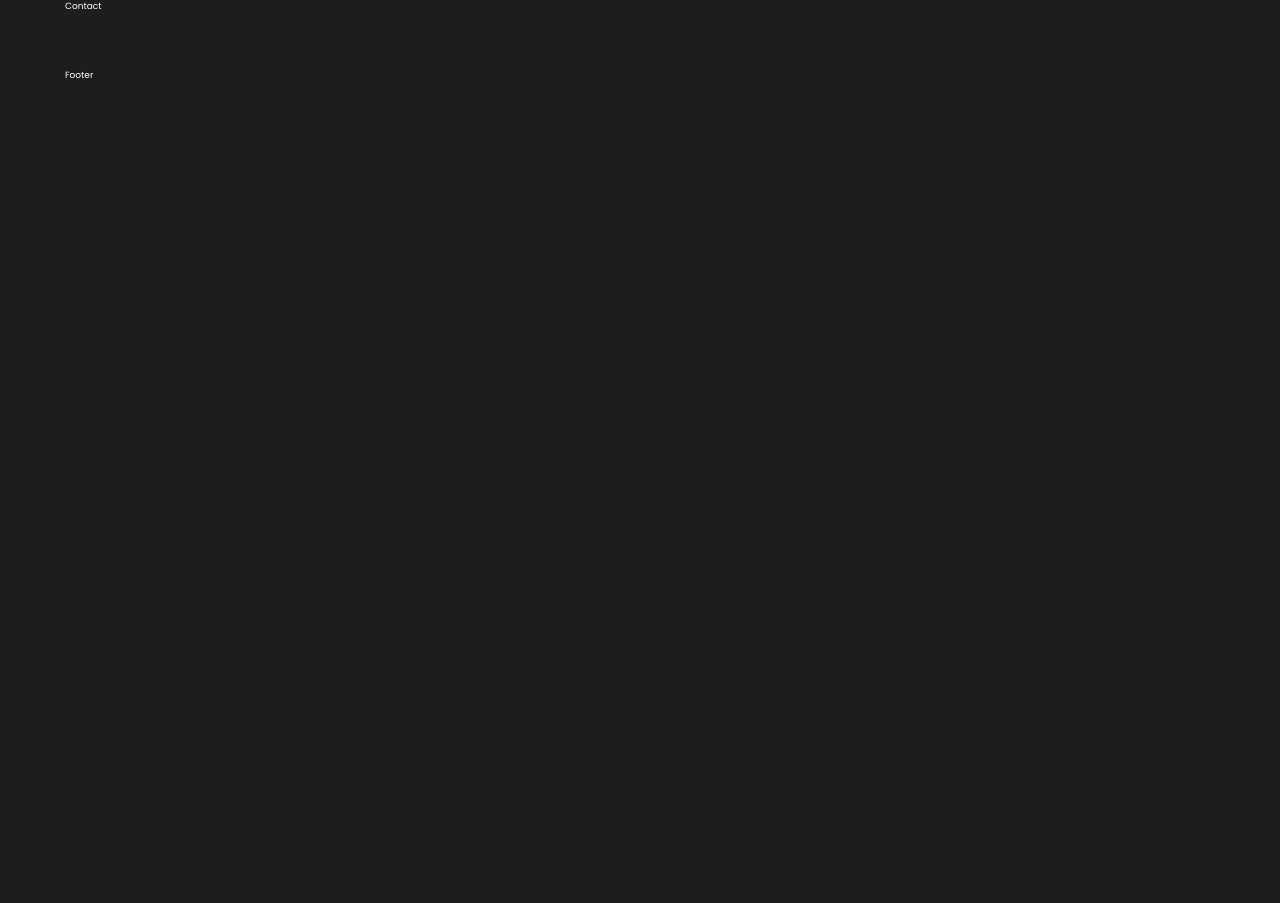
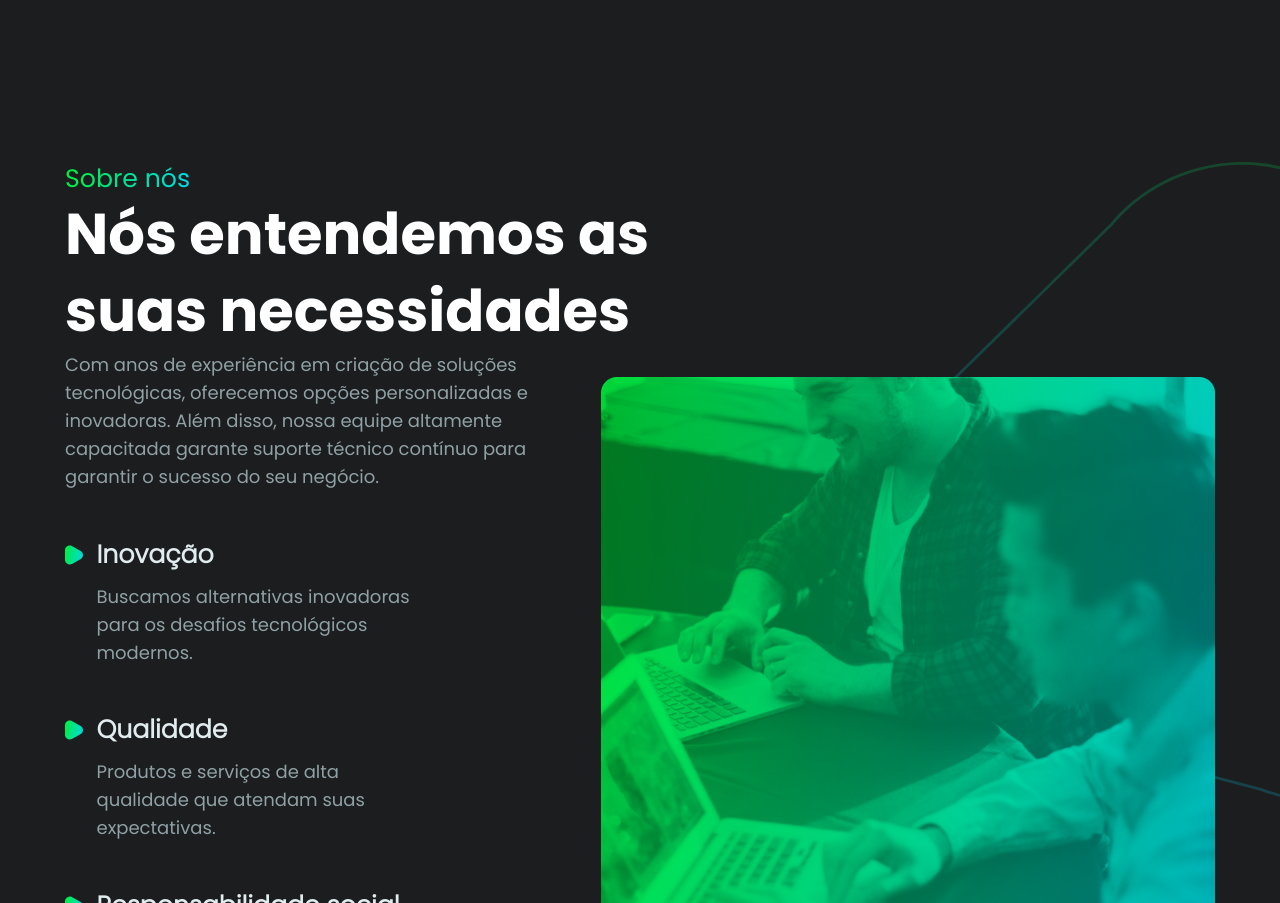
Before and after one commit to Samuel-StatusTech/statustech-front, a React (Create React App) app: page / in a window 1280 px wide. Shown: the part 1897-2800 px from the top of the page. Before the commit the page ends 2007 px from the top, so only its background shows below. Built offline with nearby package versions, Linux system fonts and the light colour scheme.

Commit message:
About sections

```diff
--- a/src/components/Button/styles.ts
+++ b/src/components/Button/styles.ts
@@ -10,5 +10,5 @@ export const Element = styled.button`
   border:none;
   outline:none;
   cursor:pointer;
-  box-shadow: 0px 20px 20px -20px rgba(0, 214, 238, 0.3);
+  box-shadow:${p => p.theme.shadows.button};
 `
--- a/src/sections/About/index.tsx
+++ b/src/sections/About/index.tsx
@@ -1,12 +1,67 @@
 import React from 'react'
 import * as S from './styles'
+import { AboutBg, Bullet } from '../../utils/resumedImports/icons'
+import { AboutImage } from '../../utils/resumedImports/images'
 
 
 const About = () => {
 
 
   return (
-    <S.Section>About</S.Section>
+    <S.Section>
+      <AboutBg />
+      <S.Content>
+        <S.Titles>
+          <h2 className='sectionName'>Sobre nós</h2>
+          <h1 className='sectionTitle'>Nós entendemos as<br />suas necessidades</h1>
+        </S.Titles>
+        <S.MainContent>
+          <S.Texts>
+            <p className='sectionDescription'>Com anos de experiência em criação de soluções tecnológicas, oferecemos opções personalizadas e inovadoras. Além disso, nossa equipe altamente capacitada garante suporte técnico contínuo para garantir o sucesso do seu negócio.</p>
+            <S.QualitiesList>
+              <S.Item>
+                <S.ItemTitle>
+                  <Bullet />
+                  <S.QualityName>Inovação</S.QualityName>
+                </S.ItemTitle>
+                <S.ItemDesc>Buscamos alternativas inovadoras para os desafios tecnológicos modernos.</S.ItemDesc>
+              </S.Item>
+              <S.Item>
+                <S.ItemTitle>
+                  <Bullet />
+                  <S.QualityName>Qualidade</S.QualityName>
+                </S.ItemTitle>
+                <S.ItemDesc>Produtos e serviços de alta qualidade que atendam suas expectativas.</S.ItemDesc>
+              </S.Item>
+              <S.Item>
+                <S.ItemTitle>
+                  <Bullet />
+                  <S.QualityName>Responsabilidade social</S.QualityName>
+                </S.ItemTitle>
+                <S.ItemDesc>Ética e responsabilidade no impacto ambiental e social de nossas ações.</S.ItemDesc>
+              </S.Item>
+            </S.QualitiesList>
+          </S.Texts>
+          <S.SectionImg>
+            <img src={AboutImage} alt='Inovação, Qualidade e Rresponsabilidade social' />
+          </S.SectionImg>
+          <S.DataBox>
+            <S.Dinfo>
+              <S.Dnumber>280+</S.Dnumber>
+              <S.Dtag>Projetos</S.Dtag>
+            </S.Dinfo>
+            <S.Dinfo>
+              <S.Dnumber>280+</S.Dnumber>
+              <S.Dtag>Clientes</S.Dtag>
+            </S.Dinfo>
+            <S.Dinfo>
+              <S.Dnumber>3500+</S.Dnumber>
+              <S.Dtag>Linhas de código</S.Dtag>
+            </S.Dinfo>
+          </S.DataBox>
+        </S.MainContent>
+      </S.Content>
+    </S.Section>
   )
 
 }
--- a/src/sections/About/styles.ts
+++ b/src/sections/About/styles.ts
@@ -1,5 +1,196 @@
 import styled from "styled-components"
+import Sconsts from "../../styled/consts"
 
 
 
-export const Section = styled.section``
+export const Section = styled.section`
+
+  & > svg {
+    position:absolute;
+    z-index:-1;
+    height:80vh;
+    right:0;
+    transform:translateX(40%);
+  }
+`
+
+export const Content = styled.div``
+
+export const Titles = styled.div`
+  position:relative;
+
+  h2 { top:-3.78rem; }
+`
+
+export const MainContent = styled.div`
+  display:flex;
+  position:relative;
+  gap:1rem;
+`
+
+export const Texts = styled.div`
+  flex:6;
+  display:flex;
+  flex-direction:column;
+  gap:5rem;
+  padding-bottom:10rem;
+
+  @media (max-width:${Sconsts.breakpoints.tablet}px) {
+    min-width:100%;
+  }
+`
+
+export const QualitiesList = styled.div`
+  display:flex;
+  flex-direction:column;
+  gap:5rem;
+`
+
+export const Item = styled.div`
+  display:flex;
+  flex-direction:column;
+  gap:1rem;
+`
+
+export const ItemTitle = styled.div`
+  display:flex;
+  gap:1.5rem;
+
+  svg {
+    width:2rem;
+    height:auto;
+  }
+`
+
+export const QualityName = styled.h3`
+  font-size:2.8rem;
+  font-family:Poppins-Light;
+  color:${p => p.theme.text.lightwhite};
+  white-space:nowrap;
+
+  @media (min-width:640px) AND (max-width:${Sconsts.breakpoints.tablet}px) {
+    font-size:2.2rem;
+  }
+`
+
+export const ItemDesc = styled.span`
+  margin-left:3.5rem;
+  width:60%;
+  font-size:2rem;
+  line-height:3.1rem;
+  color:${p => p.theme.text.lightgrey};
+
+  @media (max-width:${Sconsts.breakpoints.tablet}px) {
+    width:48%;
+  }
+
+  @media (min-width:640px) AND (max-width:${Sconsts.breakpoints.tablet}px) {
+    font-size:1.6rem;
+  }
+
+  @media (max-width:540px) {
+    width:90%;
+  }
+`
+
+export const SectionImg = styled.div`
+  flex:7;
+  display:flex;
+  height:fit-content;
+  justify-content:flex-end;
+  place-self:flex-end;
+
+  img {
+    margin-left:4rem;
+    aspect-ratio:0.84/1;
+    width:100%;
+  }
+
+  @media (max-width:1280px) {
+    max-height:840px;
+    width:unset;
+  }
+
+  @media (max-width:${Sconsts.breakpoints.tablet}px) {
+    transform:translate(-2rem, -10%);
+    position:absolute;
+    bottom:0;
+    right:0;
+
+    img {
+      width:25rem;
+      height:auto;
+    }
+  }
+
+  @media (max-width:740px) { img { width:20rem; } }
+  @media (max-width:680px) { display:none; }
+`
+
+export const DataBox = styled.div`
+  position:absolute;
+  bottom:0;
+  background-color:${p => p.theme.pallete.darkbg};
+  padding:3rem 4.6rem;
+  border-radius:3.2rem;
+  display:flex;
+  gap:6rem;
+  box-shadow:${p => p.theme.shadows.dataBox};
+  transform:translate(0, 60%);
+  width:fit-content;
+
+  @media (max-width:${Sconsts.breakpoints.tablet}px) {
+    transform:translate(0, 70%);
+    width:fill-available;
+    justify-content:space-around;
+    min-width:fit-content;
+    gap:5rem;
+  }
+
+  @media (max-width:540px) {
+    display:none;
+  }
+`
+
+export const Dinfo = styled.div`
+  display:flex;
+  flex-direction:column;
+  align-items:center;
+  gap:1rem;
+
+  @media (max-width:${Sconsts.breakpoints.tablet}px) {
+    gap:0;
+  }
+`
+
+export const Dnumber = styled.span`
+  font-size:6.4rem;
+  font-family:Poppins-Bold;
+  line-height:8.64rem;
+  background:${p => p.theme.pallete.gradient};
+  -webkit-text-fill-color:transparent;
+  -webkit-background-clip:text;
+
+  @media (max-width:${Sconsts.breakpoints.tablet}px) {
+    font-size:4rem;
+    line-height:1.35em;
+  }
+
+  @media (min-width:640px) AND (max-width:690px) {
+    font-size:3.6rem;
+  }
+`
+
+export const Dtag = styled.span`
+  font-size:2rem;
+  color:${p => p.theme.text.lightgrey};
+  white-space:nowrap;
+
+  @media (max-width:${Sconsts.breakpoints.tablet}px) {
+    font-size:1.6rem;
+  }
+
+  @media (min-width:640px) AND (max-width:690px) {
+    font-size:1.2rem;
+  }
+`
--- a/src/styled/global.ts
+++ b/src/styled/global.ts
@@ -6,6 +6,7 @@ const Global = createGlobalStyle`
   html {
     font-size:10px;
     color:${p => p.theme.text.primary};
+    overflow-x:hidden;
   }
 
   * {
@@ -17,10 +18,16 @@ const Global = createGlobalStyle`
 
   body {
     background-color:${p => p.theme.pallete.bodybg};
+    overflow-x:hidden;
+    position:relative;
   }
 
   section {
     padding:28px ${p => p.theme.containers.main};
+    margin-top:20rem;
+
+    &:nth-child(2) { margin-top:11rem; }
+    &:nth-child(3) { margin-top:10rem; }
   }
 
   .sectionName {
@@ -45,7 +52,7 @@ const Global = createGlobalStyle`
   .sectionDescription {
     font-size:2rem;
     line-height:3.1rem;
-    color: rgba(144, 161, 165, 1);
+    color: ${p => p.theme.text.lightgrey};
   }
 
 
--- a/src/styled/theme.ts
+++ b/src/styled/theme.ts
@@ -8,12 +8,18 @@ const theme: DefaultTheme = {
   },
   text: {
     primary: 'rgba(255, 255, 255, 1)',
-    lightblue: 'rgba(0, 214, 238, 1)'
+    lightblue: 'rgba(0, 214, 238, 1)',
+    lightgrey: 'rgba(144, 161, 165, 1)',
+    lightwhite: 'rgba(225, 236, 239, 1)'
   },
   containers: {
     main: "65px",
     mobile: "15px"
   },
+  shadows: {
+    button: '0px 20px 20px -20px rgba(0, 214, 238, 0.3)',
+    dataBox: '0px 50px 100px -45px rgba(0, 214, 238, 0.15)',
+  }
 }
 
 
--- a/src/utils/resumedImports/icons.tsx
+++ b/src/utils/resumedImports/icons.tsx
@@ -1,11 +1,15 @@
 import { ReactComponent as LogoFull } from "../../assets/icons/logo_full.svg"
 import { ReactComponent as BurguerIcon } from "../../assets/icons/menu.svg"
+
 import { ReactComponent as Apps } from "../../assets/icons/apps.svg"
 import { ReactComponent as Systems } from "../../assets/icons/systems.svg"
 import { ReactComponent as Landings } from "../../assets/icons/landings.svg"
 import { ReactComponent as Design } from "../../assets/icons/design.svg"
 import { ReactComponent as Smart } from "../../assets/icons/smart.svg"
 import { ReactComponent as Aws } from "../../assets/icons/performance.svg"
+
+import { ReactComponent as AboutBg } from "../../assets/icons/about_bg.svg"
+import { ReactComponent as Bullet } from "../../assets/icons/bullet.svg"
 
 
 export {
@@ -17,4 +21,6 @@ export {
   Design,
   Smart,
   Aws,
+  AboutBg,
+  Bullet,
 }
--- a/src/utils/resumedImports/images.tsx
+++ b/src/utils/resumedImports/images.tsx
@@ -1,6 +1,8 @@
 import HeroImage from "../../assets/images/hero.png"
+import AboutImage from "../../assets/images/necessities.png"
 
 
 export {
-  HeroImage
+  HeroImage,
+  AboutImage,
 }
--- a/src/utils/types/styled.ts
+++ b/src/utils/types/styled.ts
@@ -10,10 +10,16 @@ declare module "styled-components" {
     text: {
       primary: string;
       lightblue: string;
+      lightgrey: string;
+      lightwhite: string;
     };
     containers: {
       main: string;
       mobile: string;
     };
+    shadows: {
+      button: string;
+      dataBox: string;
+    }
   }
 }
```
Also changed, not shown: src/assets/icons/about_bg.svg (added).
